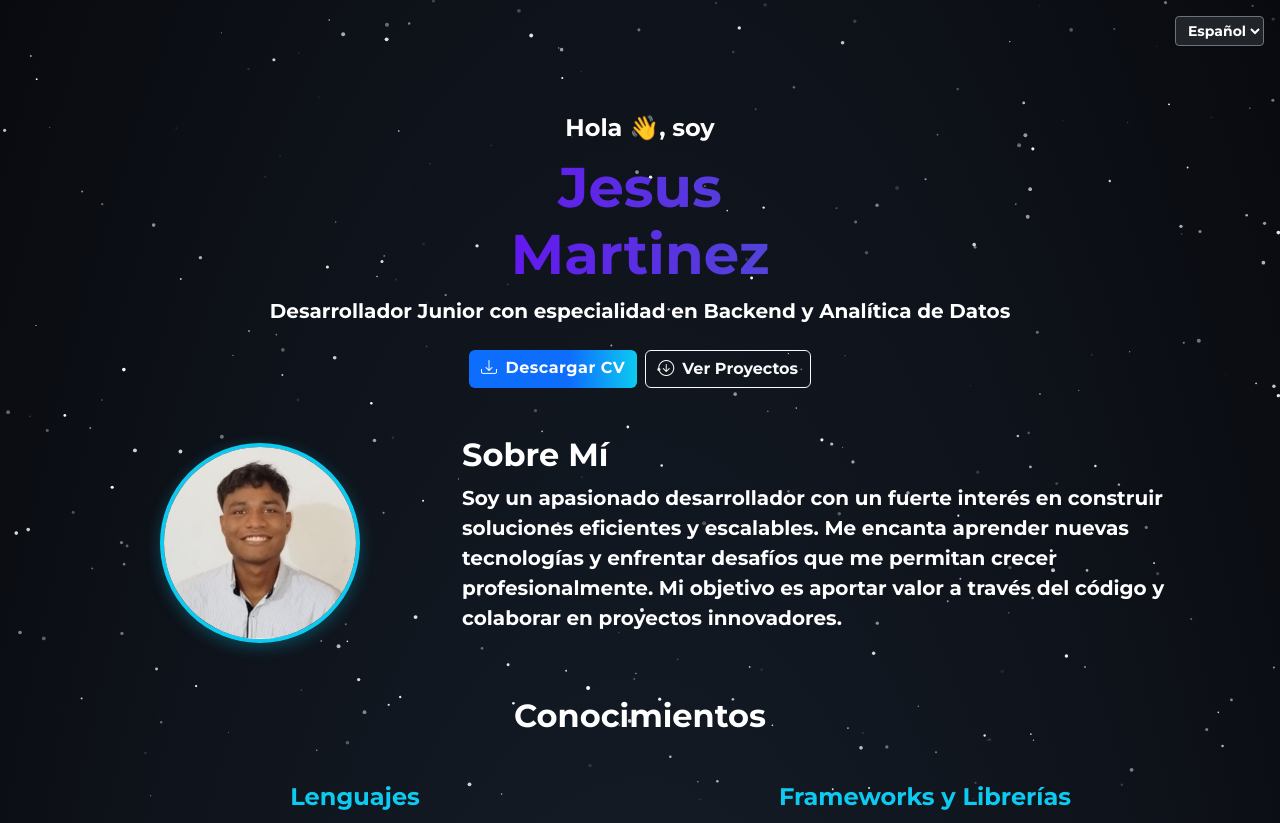
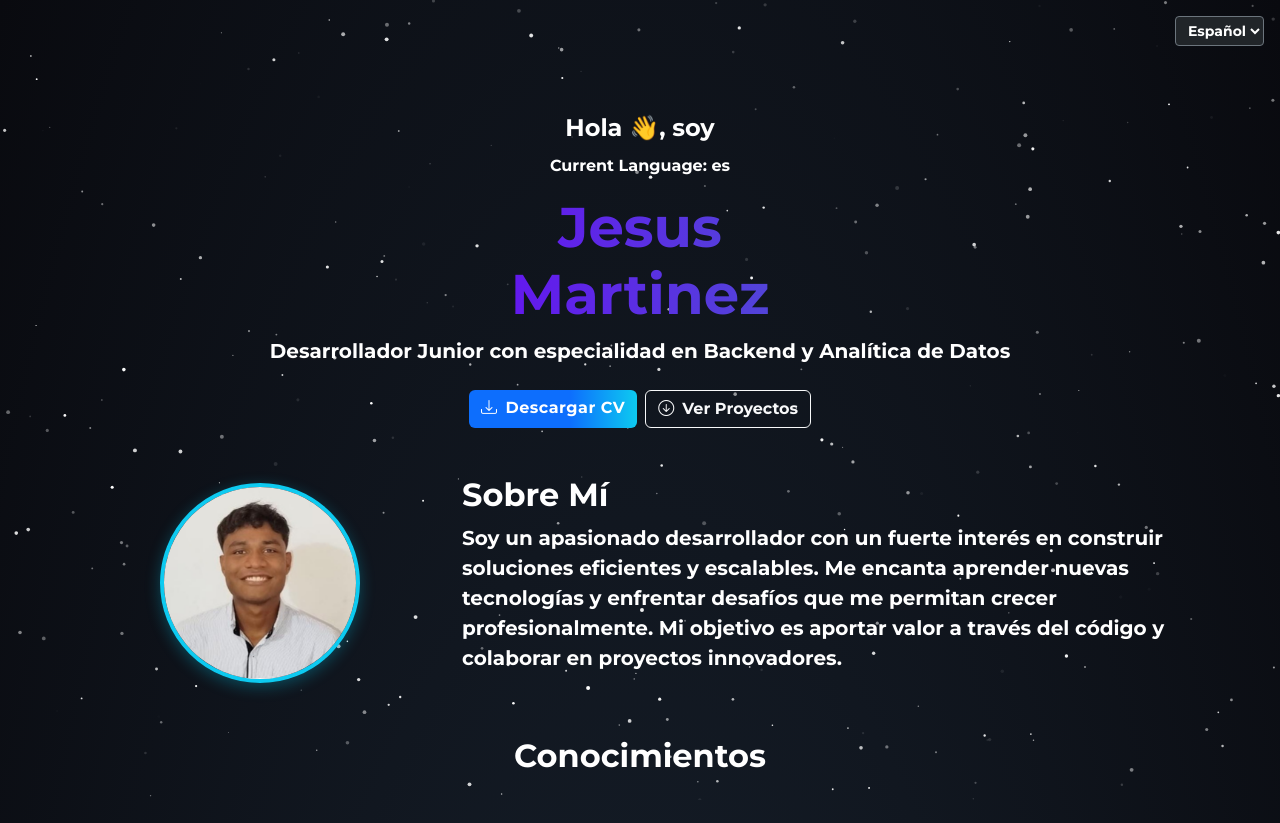
Before and after one commit to CodeByJesus/Portafolio-jesus, a Django app: page /es/ in a window 1280 px wide. Shown: the top 823 px of the page. Run offline with Django 4.2, Linux system fonts and the light colour scheme; data that the repository does not hold is empty.

Commit message:
Debug: Print LANGUAGE_CODE in template

```diff
--- a/web/templates/inicio.html
+++ b/web/templates/inicio.html
@@ -7,6 +7,7 @@
 
 <section id="inicio" class="mb-5 text-center">
   <p class="fs-4 mb-2">{% trans "Hola 👋, soy" %}</p>
+  <p>Current Language: {{ LANGUAGE_CODE }}</p>
   <h1 class="nombre-animado nombre-grande mb-0">Jesus</h1>
   <h2 class="nombre-animado nombre-mediano">Martinez</h2>
   <p class="fs-5 mb-4">{% trans "Desarrollador Junior con especialidad en Backend y Analítica de Datos" %}</p>
```
